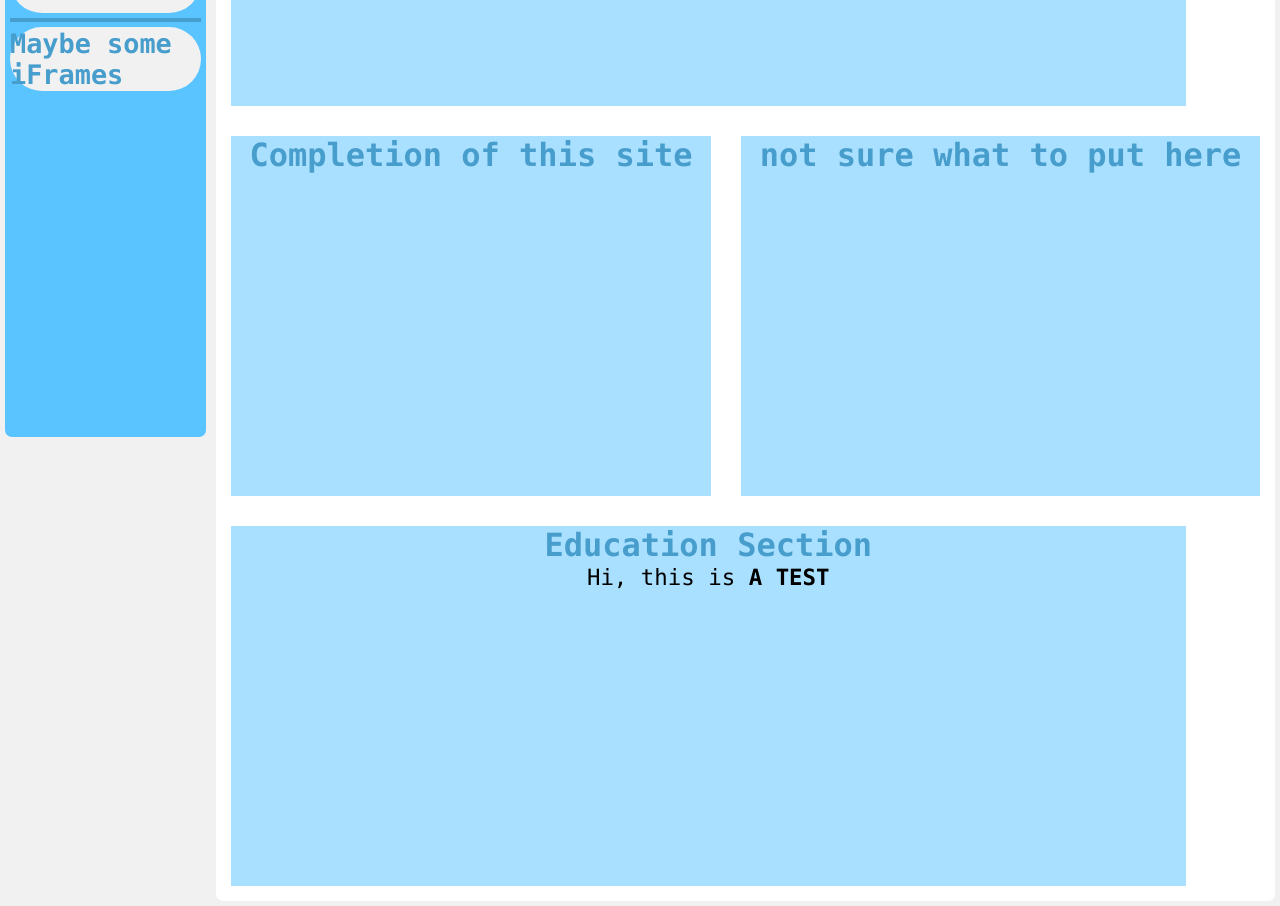
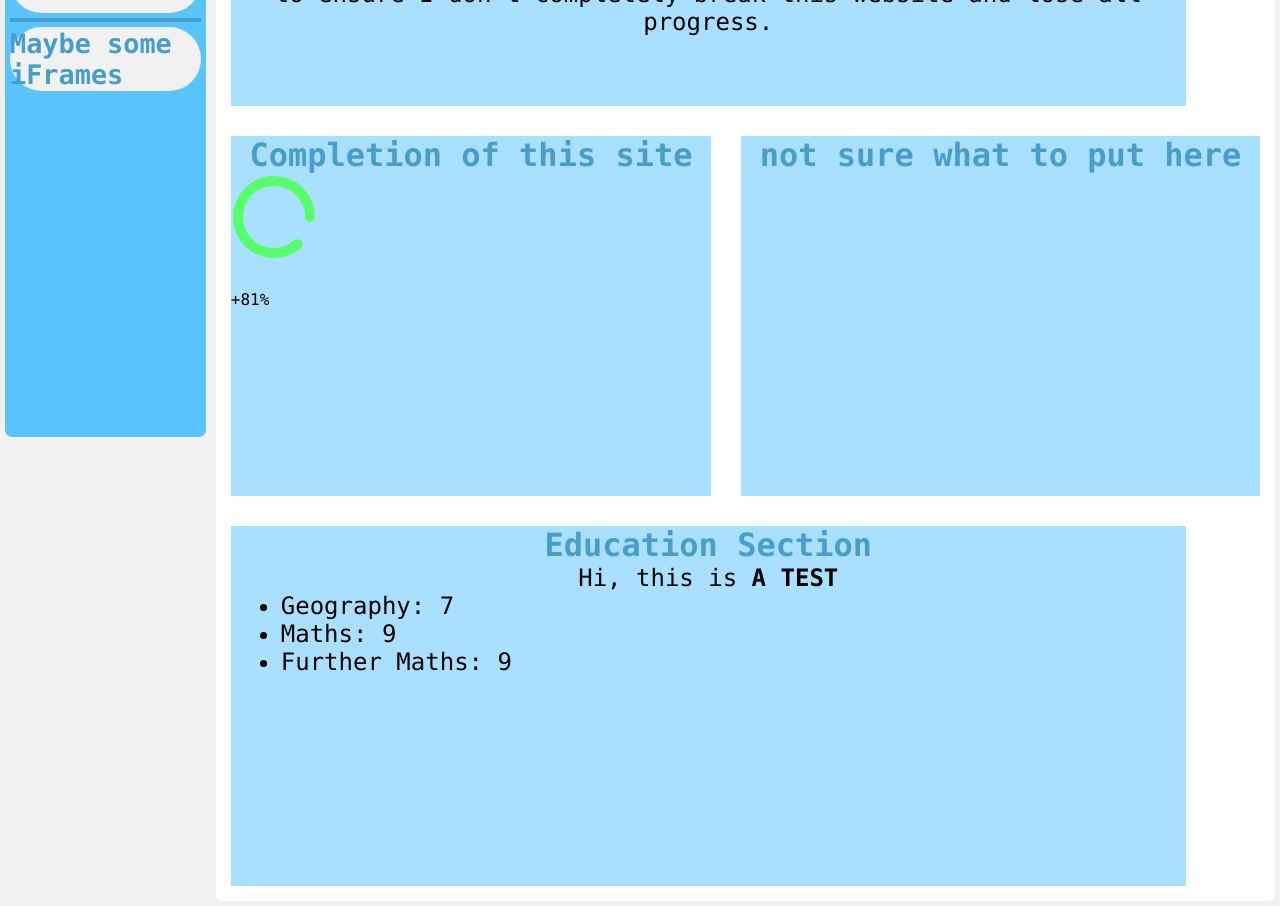
Before and after one commit to gbell1080/React-CV, a React (Create React App) app in the folder react-cv/react-cv/: page / in a window 1280 px wide. Shown: the part 360-1266 px from the top of the page. Built offline with nearby package versions, Linux system fonts and the light colour scheme.

Commit message:
added progress circle to first active card, still needs styling

```diff
--- a/react-cv/react-cv/src/Components/ActiveCard.css
+++ b/react-cv/react-cv/src/Components/ActiveCard.css
@@ -5,6 +5,9 @@
     max-width: 570px;
     flex-grow: 2;
     background-color: #AAE0FF;
+    display: block;
+    align-items: center;
+    justify-content: center;
 }
 
 .ActiveCard h2 {
--- a/react-cv/react-cv/src/Components/ActiveCard.js
+++ b/react-cv/react-cv/src/Components/ActiveCard.js
@@ -1,9 +1,11 @@
 import './ActiveCard.css';
+import './ProgressCircle.js'
 
-function ActiveCard({ title }) {
+function ActiveCard({ title, content }) {
     return (
         <div className='ActiveCard'>
             <h2>{title}</h2>
+            {content}
         </div>
     )
 }
--- a/react-cv/react-cv/src/Components/Dashboard.js
+++ b/react-cv/react-cv/src/Components/Dashboard.js
@@ -1,6 +1,7 @@
 import './Dashboard.css';
 import InfoCard from './InfoCard';
 import ActiveCard from './ActiveCard';
+import ProgressCircle from './ProgressCircle';
 
 function Dashboard() {
     return (
@@ -11,12 +12,13 @@ function Dashboard() {
                     title="A bit about me"
                     paragraph="Hi, I'm George. I'm 22 years old and an aspiring front end web developer. This has been a passion of mine for a few years now but programming itself has always been an interest of mine since I was a child. Hopefully while I progress, I can turn this page into a place where I can show off some of my developed skills and also try some new things. I'm learning to use github properly at the moment too so I will try experimental things on a seperate branch to ensure I don't completely break this website and lose all progress." />
                 <ActiveCard
-                    title="Completion of this site" />
+                    title="Completion of this site"
+                    content={<ProgressCircle />} />
                 <ActiveCard
                     title="not sure what to put here" />
                 <InfoCard
                     title={"Education Section"}
-                    bullets={"Geography: 7,Maths: 9Further Maths: 9"}
+                    bullets={[<li>Geography: 7</li>, <li>Maths: 9</li>, <li>Further Maths: 9</li>]}
                     paragraph={["Hi, this is", <strong> A TEST</strong>]} />
             </div>
         </div>
--- a/react-cv/react-cv/src/Components/InfoCard.css
+++ b/react-cv/react-cv/src/Components/InfoCard.css
@@ -17,5 +17,10 @@
 
 .InfoCard p {
     text-align: center;
-    font-size: 140%;
+    font-size: 1.5rem;
 }
+
+.InfoCard ul {
+    margin-left: 50px;
+    font-size: 1.5rem;
+}
--- a/react-cv/react-cv/src/Components/InfoCard.js
+++ b/react-cv/react-cv/src/Components/InfoCard.js
@@ -6,6 +6,7 @@ function InfoCard({ paragraph, title, bullets }) {
         <div className='InfoCard'>
             <h2>{title}</h2>
             <p>{paragraph}</p>
+            {bullets ? <ul>{bullets}</ul> : null}
         </div>
     );
 }
--- /dev/null
+++ b/react-cv/react-cv/src/Components/ProgressCircle.css
@@ -0,0 +1,31 @@
+.ProgressCircleContainer {
+    background-color: #E5E5E5;
+    width: 180px;
+    height: 180px;
+    display: flex;
+}
+
+.Progresss {
+    background-color: #E5E5E5;
+    position: relative;
+    width: 92px;
+    height: 92px;
+    border-radius: 50%;
+    justify-content: center;
+    align-items: center;
+}
+
+svg {
+    width: 7rem;
+    height: 7rem;
+}
+
+svg circle {
+    fill: none;
+    stroke-width: 10;
+    stroke-linecap: round;
+    transform: translate(5px, 5px);
+    stroke: #56FF6A;
+    stroke-dashoffset: -31;
+    stroke-dasharray: 200;
+}
--- /dev/null
+++ b/react-cv/react-cv/src/Components/ProgressCircle.js
@@ -0,0 +1,18 @@
+import "./ProgressCircle.css"
+
+function ProgressCircle() {
+    return (
+        <div Classname="ProgressCircleContainer">
+            <div Classname="Progresss">
+                <svg>
+                    <circle cx="38" cy="38" r="36"></circle>
+                </svg>
+                <div Classname="percentage">
+                    <p>+81%</p>
+                </div>
+            </div>
+        </div>
+    )
+}
+
+export default ProgressCircle;
```
